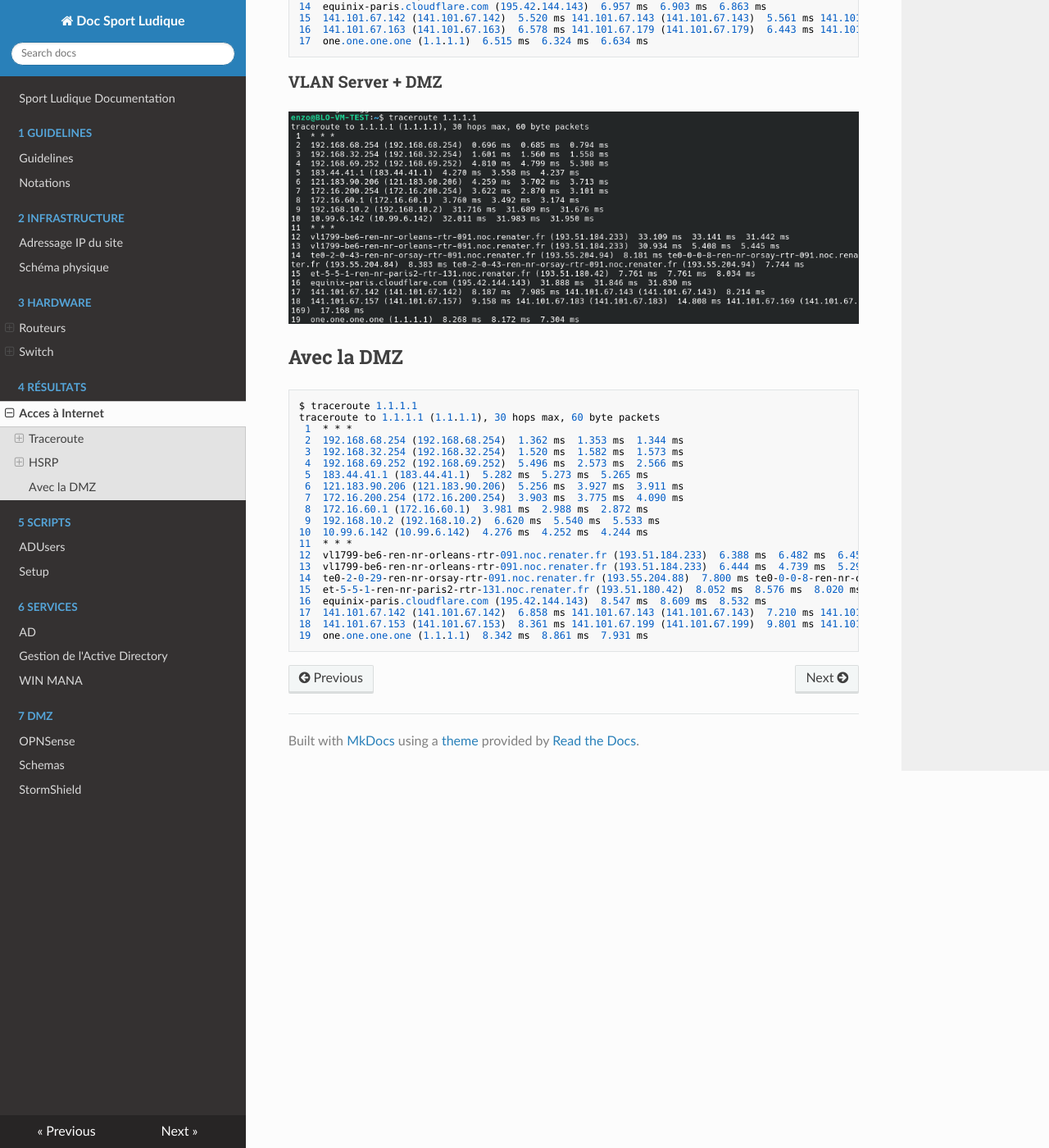
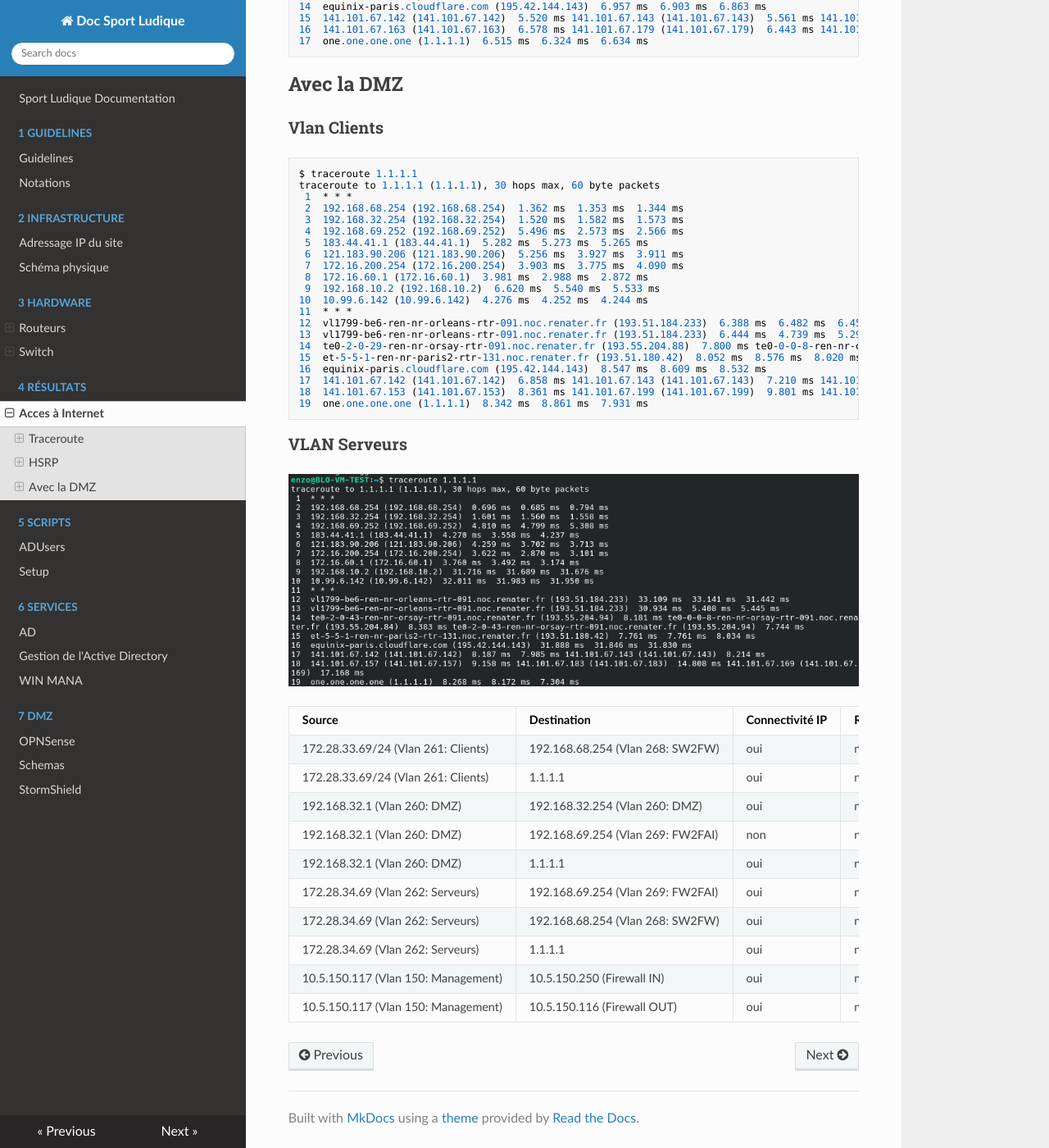
Before and after one commit to DSISportLudique/SportLudique2Doc, an MkDocs documentation site: the page built from docs/4 - Résultats/AccesInternet.md, in a window 1280 px wide and 1400 px high, scrolled down 1478 px. Shown: the whole window at 82% size. Built offline with MkDocs 1.6.1, drawn with Linux system fonts in a browser that asks for light colours; nearby versions of some CDN libraries.

Commit message:
I m working with a sloth

````diff
--- a/docs/4 - Résultats/AccesInternet.md
+++ b/docs/4 - Résultats/AccesInternet.md
@@ -78,10 +78,8 @@
 17  one.one.one.one (1.1.1.1)  6.515 ms  6.324 ms  6.634 ms
 ```
 
-### VLAN Server + DMZ
-![Serveurs](../assets/PingInternetVlanServeurDMZ.png)
-
 ## Avec la DMZ
+### Vlan Clients
 ```
 $ traceroute 1.1.1.1
 traceroute to 1.1.1.1 (1.1.1.1), 30 hops max, 60 byte packets
@@ -105,3 +103,19 @@
 18  141.101.67.153 (141.101.67.153)  8.361 ms 141.101.67.199 (141.101.67.199)  9.801 ms 141.101.67.181 (141.101.67.181)  16.520 ms
 19  one.one.one.one (1.1.1.1)  8.342 ms  8.861 ms  7.931 ms
 ```
+
+### VLAN Serveurs
+![Serveurs](../assets/PingInternetVlanServeurDMZ.png)
+
+| Source | Destination | Connectivité IP | Résolution DNS | Service testé (protocole/port) |
+|--------|-------------|-----------------|----------------|--------------------------------|
+| 172.28.33.69/24 (Vlan 261: Clients) | 192.168.68.254 (Vlan 268: SW2FW) | oui | non | ICMP |
+| 172.28.33.69/24 (Vlan 261: Clients) | 1.1.1.1 | oui | non | ICMP |
+| 192.168.32.1 (Vlan 260: DMZ) | 192.168.32.254 (Vlan 260: DMZ) | oui | non | ICMP |
+| 192.168.32.1 (Vlan 260: DMZ) | 192.168.69.254 (Vlan 269: FW2FAI) | non | non | ICMP |
+| 192.168.32.1 (Vlan 260: DMZ) | 1.1.1.1 | oui | non | ICMP |
+| 172.28.34.69 (Vlan 262: Serveurs) | 192.168.69.254 (Vlan 269: FW2FAI) | oui | non | ICMP |
+| 172.28.34.69 (Vlan 262: Serveurs) | 192.168.68.254 (Vlan 268: SW2FW) | oui | non | ICMP |
+| 172.28.34.69 (Vlan 262: Serveurs) | 1.1.1.1 | oui | non | ICMP |
+| 10.5.150.117 (Vlan 150: Management) | 10.5.150.250 (Firewall IN) | oui | non | ICMP |
+| 10.5.150.117 (Vlan 150: Management) | 10.5.150.116 (Firewall OUT) | oui | non | ICMP |
````
